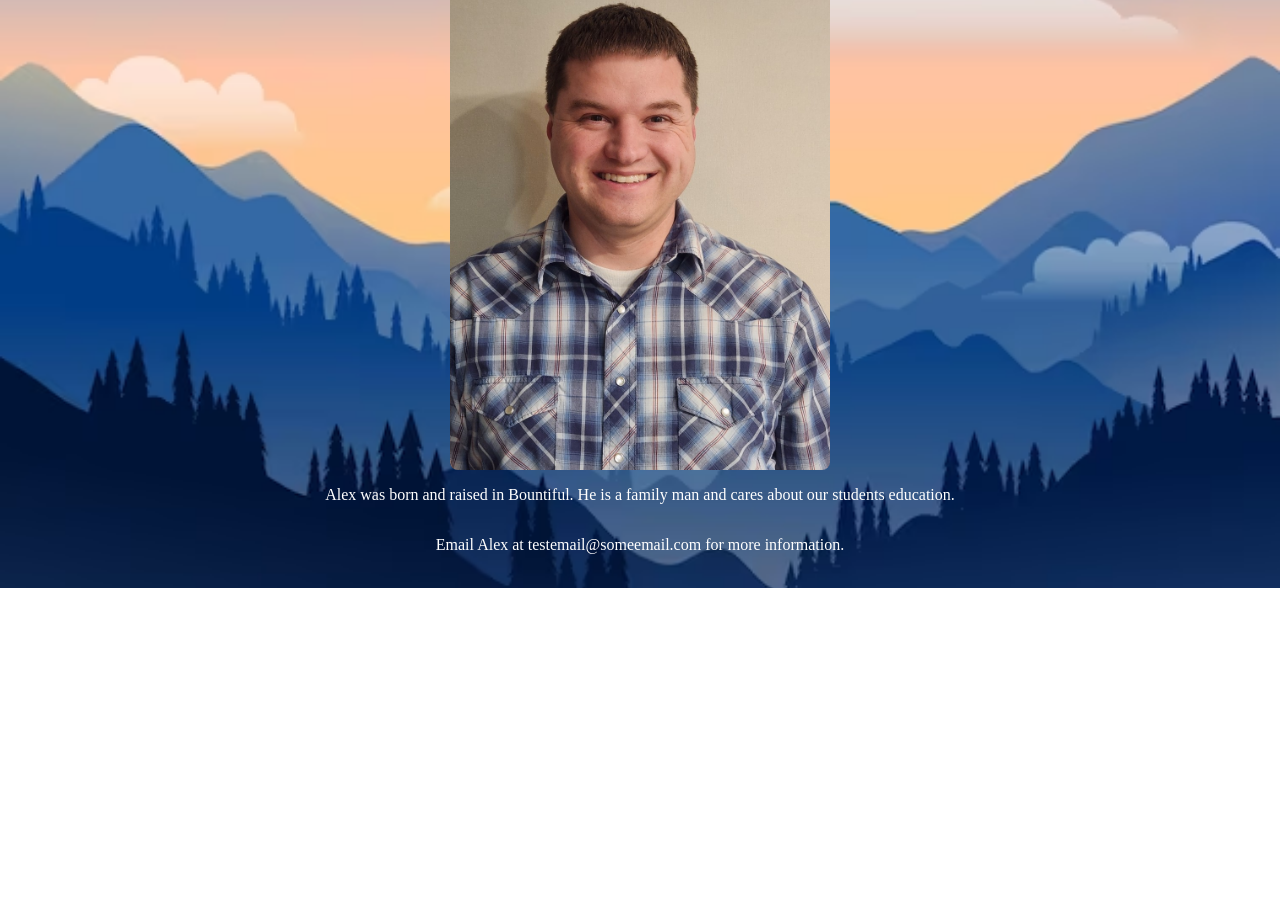
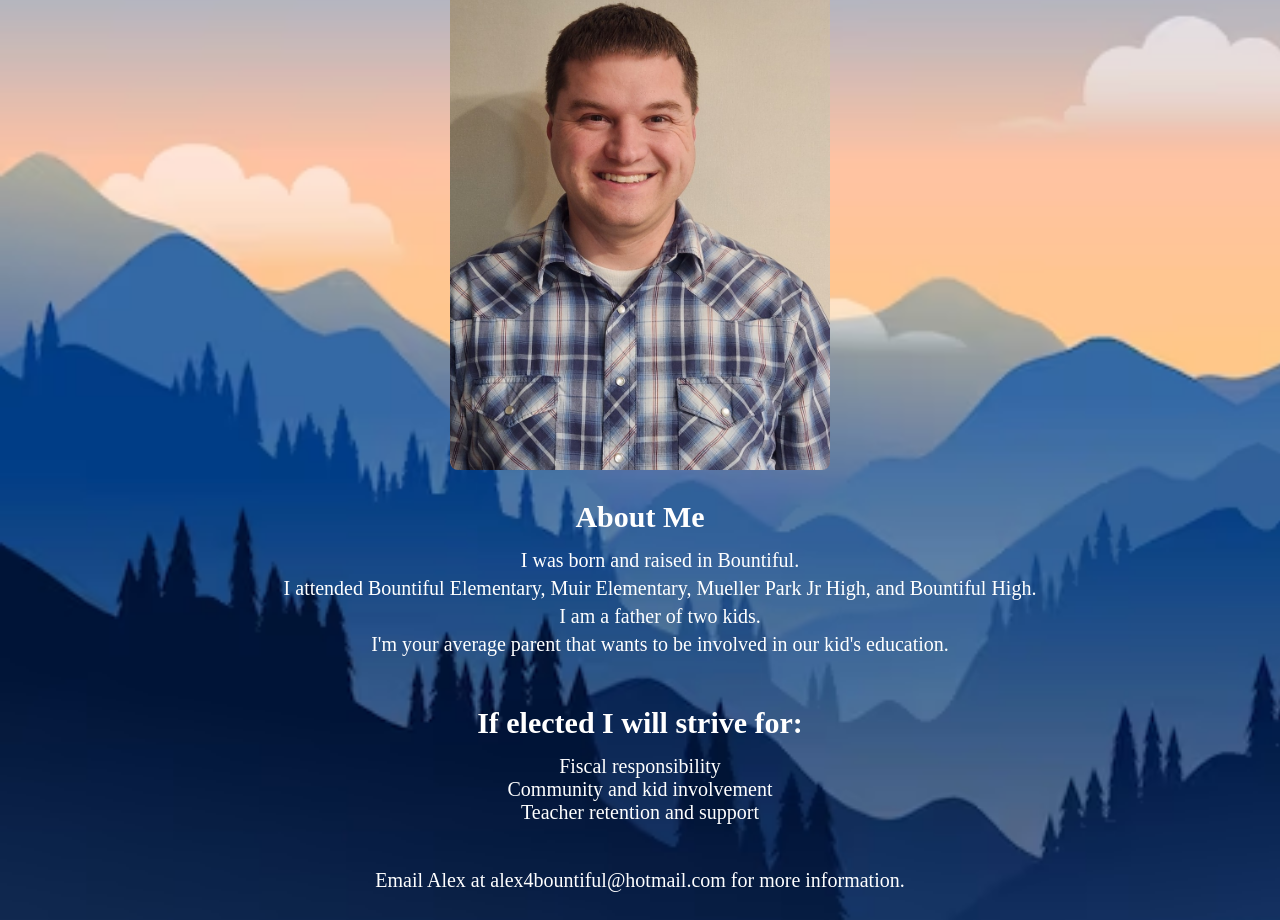
Before and after one commit to ChrisStanley77/AlexCampaignFlyer, a plain HTML site: page index.html in a window 1280 px wide. Shown: the part 212-1132 px from the top of the page. Before the commit the page ends 800 px from the top, so only its background shows below. Drawn offline with Linux system fonts and the light colour scheme.

Commit message:
Updating about me and if elected sections

```diff
--- a/index.html
+++ b/index.html
@@ -18,11 +18,20 @@
     </div>
     <div class="pictureDiv">
         <img src="./photos/AlexPicture.jpg" class="photo"/>
-        <p class="infoText">
-            Alex was born and raised in Bountiful.  He is a family man and cares about our students education.
+        <h3 class="aboutHeader">About Me</h3>
+        <ul class="infoText">I was born and raised in Bountiful.</ul>
+        <ul class="infoText">I attended Bountiful Elementary, Muir Elementary, Mueller Park Jr High, and Bountiful High.</ul>
+        <ul class="infoText">I am a father of two kids.</ul>
+        <ul class="infoText">I'm your average parent that wants to be involved in our kid's education.</ul>
+        <h3 class="aboutHeader">If elected I will strive for:</h3>
+        <p class="electText">
+            Fiscal responsibility<br>
+            Community and kid involvement<br>
+            Teacher retention and support<br>
         </p>
-        <p class="infoText">
-            Email Alex at testemail@someemail.com for more information.
+
+        <p class="reachOutText">
+            Email Alex at alex4bountiful@hotmail.com for more information.
         </p>
     </div>
     <div>
--- a/styles.css
+++ b/styles.css
@@ -22,9 +22,25 @@
     text-align: center;
 }
 
+.aboutHeader{
+    text-align: center;
+    color:white;
+    font-size: 30px;
+    font-weight: bold;
+}
+
 .infoText{
     text-align: center;
     color: white;
+    font-size: 20px;
+    margin-top: -15px;
+}
+
+.electText{
+    text-align: center;
+    color: white;
+    font-size: 20px;
+    margin-top: -15px;
 }
 
 .pictureDiv{
@@ -39,3 +55,10 @@
     border-radius: 8px;
     width: 30%;
 }
+
+.reachOutText{
+    text-align: center;
+    color: white;
+    font-size: 20px;
+    margin-top: 25px;
+}
```
